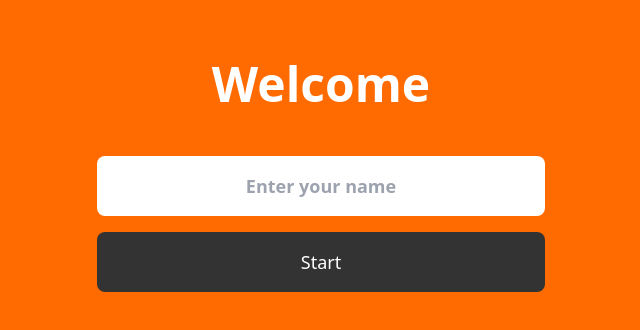
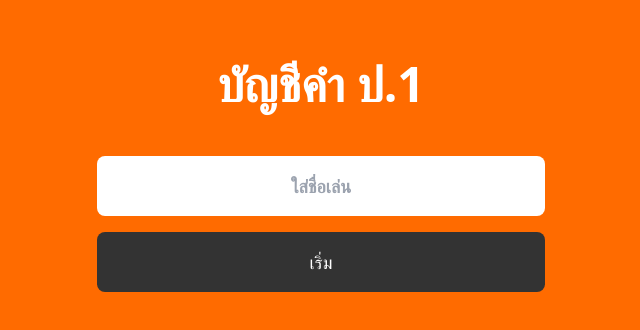
Before and after one commit to nitsirs/wordbank, a Next.js app: page / in a window 1280 px wide. Shown: the part 224-554 px from the top of the page, without its empty margins (319-959 px from the left). Built offline with nearby package versions, Linux system fonts and the light colour scheme.

Commit message:
Update page.tsx

```diff
--- a/app/page.tsx
+++ b/app/page.tsx
@@ -56,13 +56,13 @@ export default function OnboardingPage() {
   return (
     <main className="min-h-screen bg-[#FF6B00] flex flex-col items-center justify-center p-4">
       <div className="w-full max-w-md space-y-8">
-        <h1 className="text-white text-5xl font-bold text-center mb-12">Welcome</h1>
+        <h1 className="text-white text-5xl font-bold text-center mb-12">บัญชีคำ ป.1</h1>
         <form onSubmit={handleSubmit} className="space-y-4">
           <input
             type="text"
             value={username}
             onChange={(e) => setUsername(e.target.value)}
-            placeholder="Enter your name"
+            placeholder="ใส่ชื่อเล่น"
             className="w-full p-4 rounded-lg text-lg text-center"
             required
           />
@@ -70,7 +70,7 @@ export default function OnboardingPage() {
             type="submit"
             className="w-full bg-[#333] text-white p-4 rounded-lg text-lg font-medium hover:bg-[#222] transition-colors"
           >
-            Start
+            เริ่ม
           </button>
         </form>
       </div>
```
